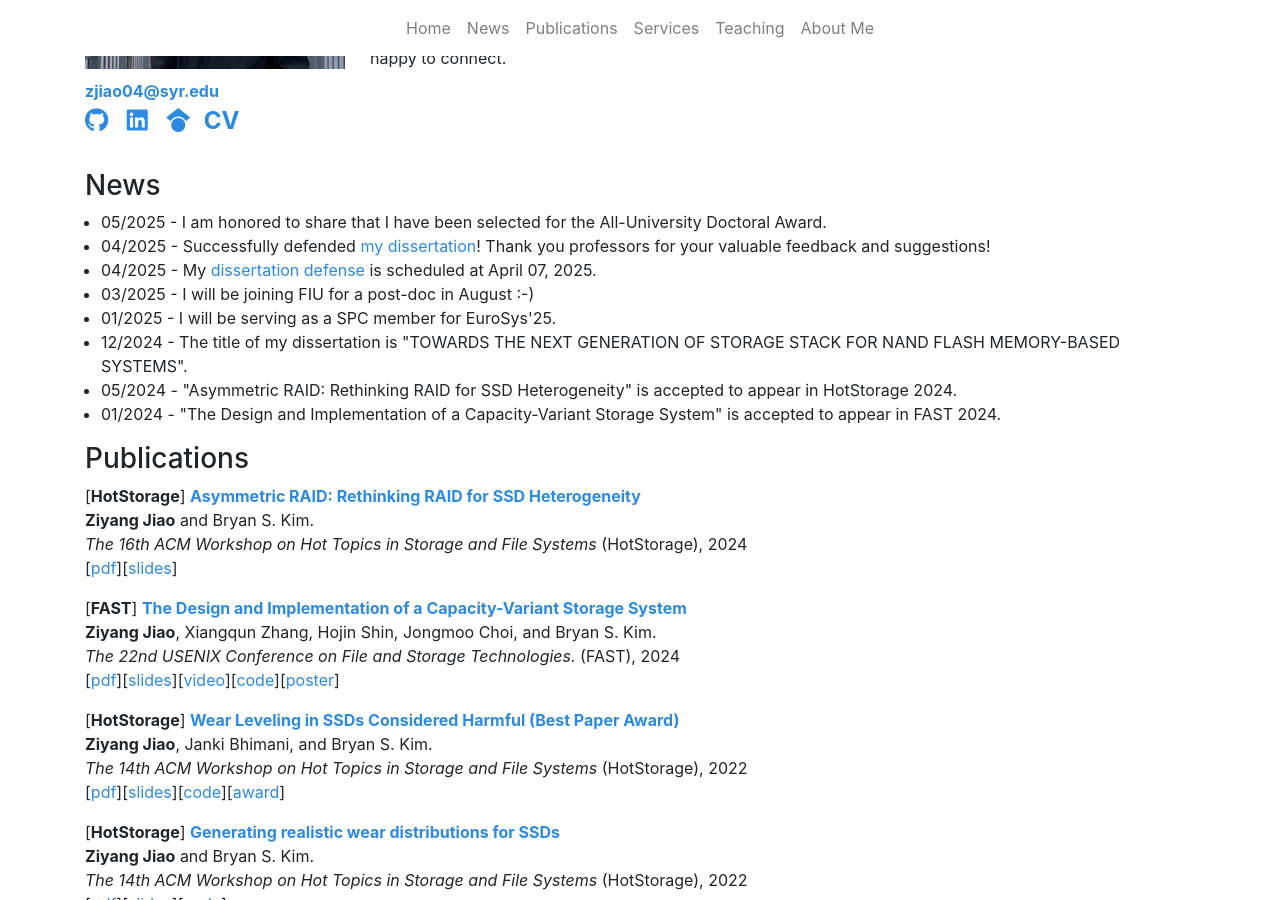
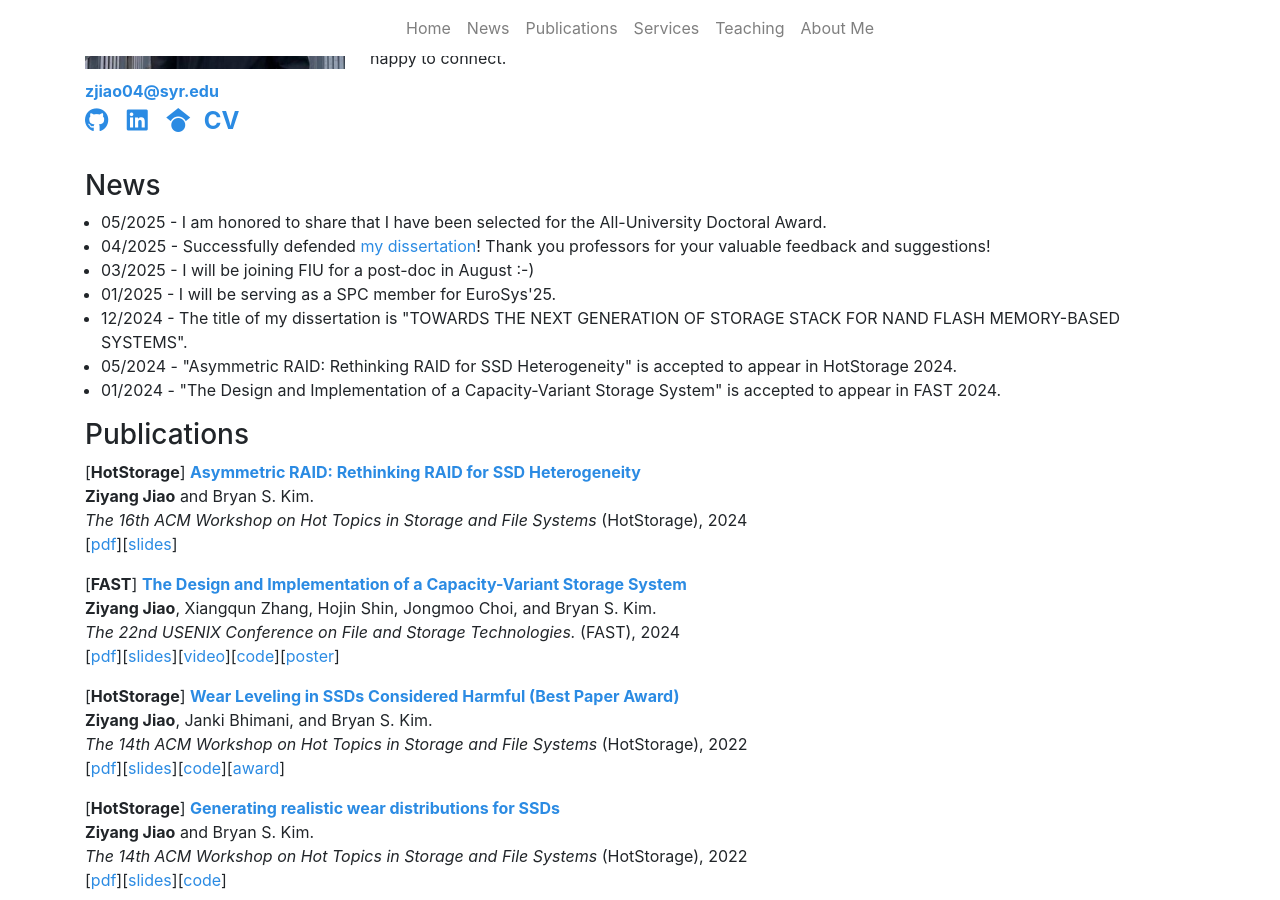
Before and after one commit to ZiyangJiao/ZiyangJiao.github.io, a Jekyll site: the page index.html, which Jekyll copies as it is, in a window 1280 px wide and 900 px high, scrolled down 344 px. Built offline with Jekyll 4.4.1, drawn with Linux system fonts in a browser that asks for light colours; nearby versions of some CDN libraries.

Commit message:
Update index.html

```diff
--- a/index.html
+++ b/index.html
@@ -126,7 +126,7 @@
         <ul style="padding-left: 16px;">
           <li>05/2025 - I am honored to share that I have been selected for the All-University Doctoral Award.</li>
           <li>04/2025 - Successfully defended <a href="assets/publication/dissertation.pdf">my dissertation</a>! Thank you professors for your valuable feedback and suggestions!</li>
-          <li>04/2025 - My <a href="https://calendar.syracuse.edu/events/2025-apr-07/dissertation-defense-ziyang-jiao/">dissertation defense</a> is scheduled at April 07, 2025.</a></li>
+          <!-- <li>04/2025 - My <a href="https://calendar.syracuse.edu/events/2025-apr-07/dissertation-defense-ziyang-jiao/">dissertation defense</a> is scheduled at April 07, 2025.</a></li> -->
           <li>03/2025 - I will be joining FIU for a post-doc in August :-)</li>
           <li>01/2025 - I will be serving as a SPC member for EuroSys'25.</li>
           <li>12/2024 - The title of my dissertation is "TOWARDS THE NEXT GENERATION OF STORAGE STACK FOR NAND FLASH MEMORY-BASED SYSTEMS".</li>
```
